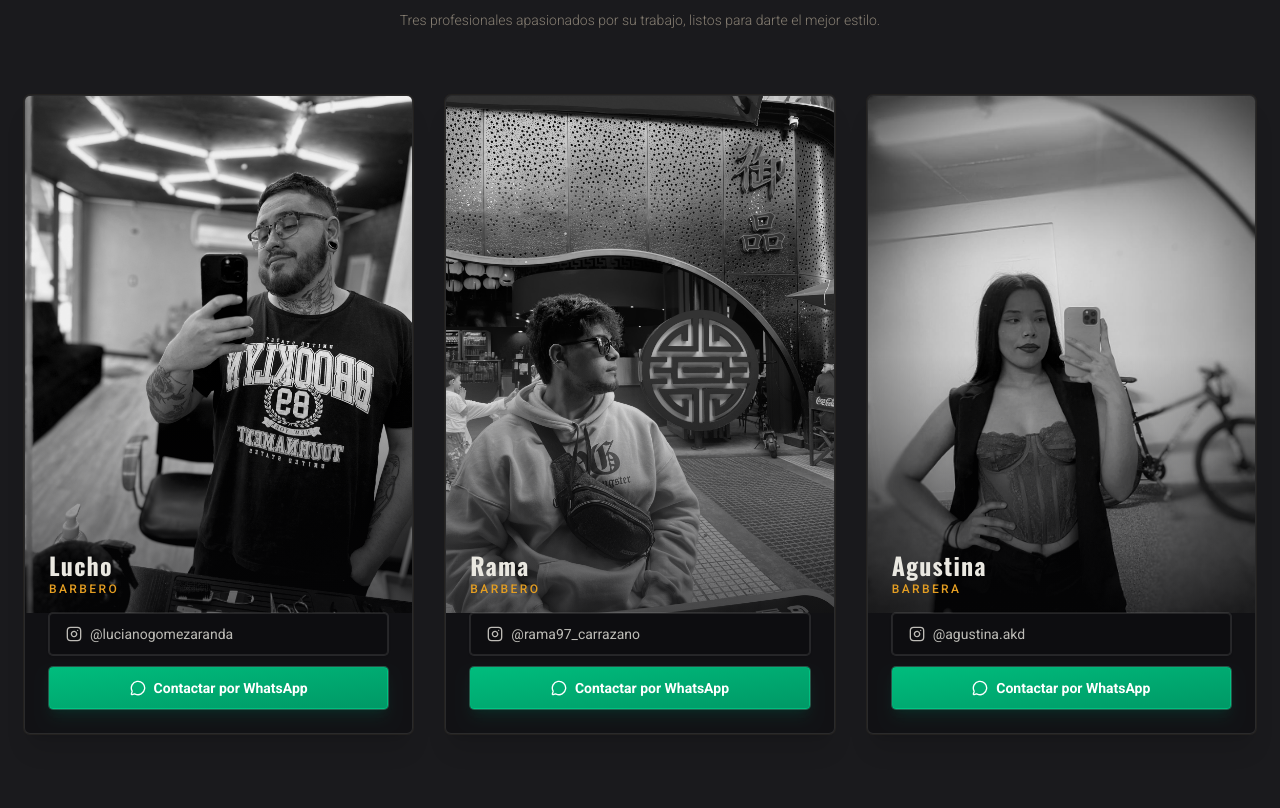
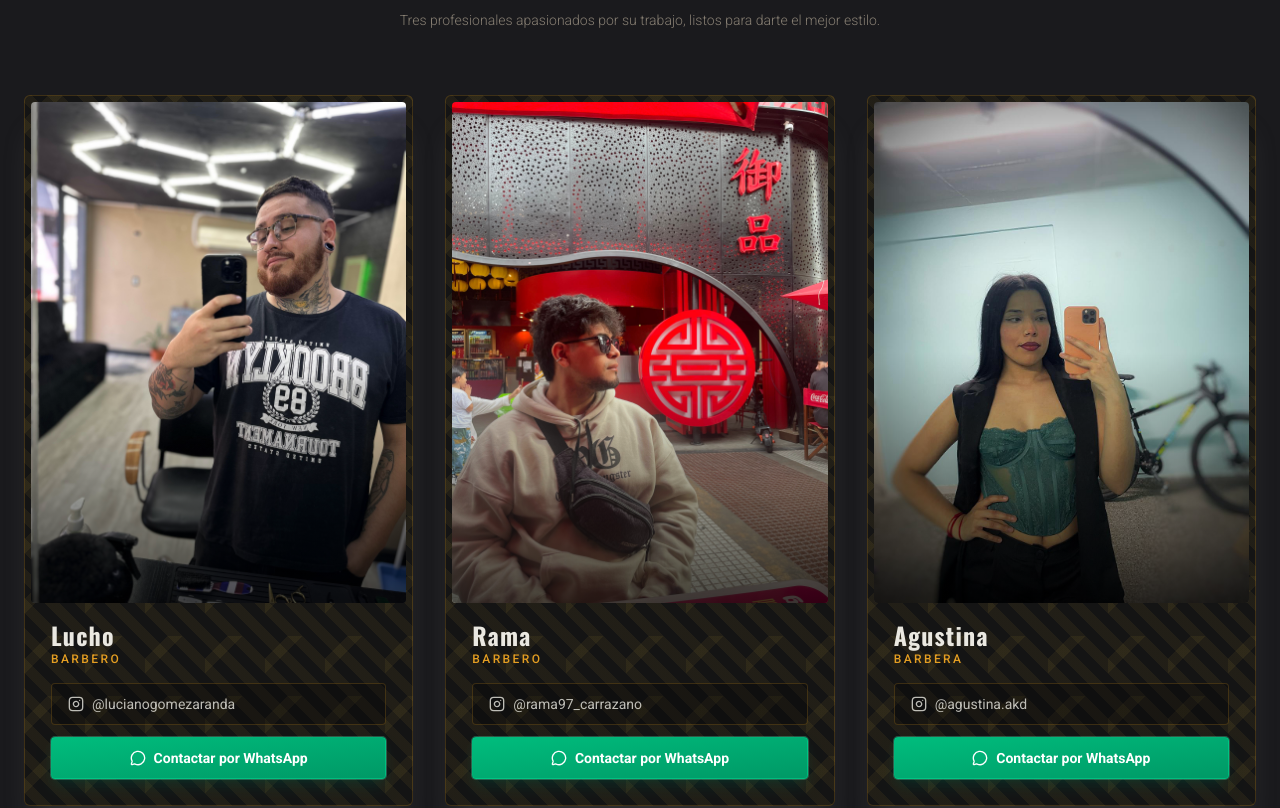
Before and after one commit to Agustin-Gomez-a/AmsterdamBarbershop, a Next.js app: page / in a window 1280 px wide. Shown: the part 3885-4693 px from the top of the page. Built offline with nearby package versions, Linux system fonts and the light colour scheme.

Commit message:
agregando cambios

```diff
--- a/components/services.tsx
+++ b/components/services.tsx
@@ -13,7 +13,8 @@ const services = [
     icon: Scissors,
     title: "Corte + Barba",
     description:
-      "Combo: corte a elección y perfilado de barba con toalla caliente.",
+      "Combo: corte a elección y perfilado de barba con toalla caliente."
+    ,
     price: "$10.000",
     duration: "50 min",
   },
--- a/components/team.tsx
+++ b/components/team.tsx
@@ -1,3 +1,5 @@
+"use client"
+
 import Image from "next/image"
 import luchoImg from "@/components/img/lucho.jpg"
 import ramaImg from "@/components/img/rama.jpg"
@@ -34,6 +36,72 @@ const barbers = [
 export function Team() {
   return (
     <section id="equipo" className="bg-secondary py-24">
+      {/* 3D Card Styles */}
+      <style jsx global>{`
+        .team-card-parent {
+          perspective: 1000px;
+        }
+
+        .team-card {
+          transform-style: preserve-3d;
+          background:
+            linear-gradient(135deg, #0000 18.75%, rgba(200, 160, 60, 0.08) 0 31.25%, #0000 0),
+            repeating-linear-gradient(45deg, rgba(200, 160, 60, 0.08) -6.25% 6.25%, #141414 0 18.75%);
+          background-size: 60px 60px;
+          background-position: 0 0, 0 0;
+          background-color: #141414;
+          box-shadow: rgba(142, 142, 142, 0.2) 0px 30px 30px -10px;
+          transition: all 0.5s ease-in-out;
+        }
+
+        .team-card:hover {
+          background-position: -100px 100px, -100px 100px;
+          transform: rotate3d(0.5, 1, 0, 15deg);
+          box-shadow: rgba(200, 160, 60, 0.15) 0px 40px 40px -10px;
+        }
+
+        .team-content-box {
+          transition: all 0.5s ease-in-out;
+          transform-style: preserve-3d;
+        }
+
+        .team-card-title {
+          transition: all 0.5s ease-in-out;
+          transform: translate3d(0px, 0px, 50px);
+        }
+
+        .team-card:hover .team-card-title {
+          transform: translate3d(0px, 0px, 60px);
+        }
+
+        .team-card-role {
+          transition: all 0.5s ease-in-out;
+          transform: translate3d(0px, 0px, 40px);
+        }
+
+        .team-card:hover .team-card-role {
+          transform: translate3d(0px, 0px, 55px);
+        }
+
+        .team-card-link {
+          transition: all 0.5s ease-in-out;
+          transform: translate3d(0px, 0px, 30px);
+        }
+
+        .team-card:hover .team-card-link {
+          transform: translate3d(0px, 0px, 50px);
+        }
+
+        .team-card-image-wrap {
+          transition: all 0.5s ease-in-out;
+          transform: translate3d(0px, 0px, 20px);
+        }
+
+        .team-card:hover .team-card-image-wrap {
+          transform: translate3d(0px, 0px, 40px);
+        }
+      `}</style>
+
       <div className="mx-auto max-w-7xl px-6">
         <div className="mb-16 text-center">
           <div className="mb-4 flex items-center justify-center gap-4">
@@ -53,27 +121,26 @@ export function Team() {
 
         <div className="grid gap-8 sm:grid-cols-3">
           {barbers.map((barber) => (
-            <div
-              key={barber.name}
-              className="group relative overflow-hidden rounded-md border border-white/10 bg-card/70 shadow-xl ring-1 ring-border/60 backdrop-blur-sm transition-all duration-300 hover:border-primary/40 hover:shadow-2xl"
-            >
-              <div className="relative aspect-[3/4] overflow-hidden">
+            <div key={barber.name} className="team-card-parent">
+              <div className="team-card overflow-hidden rounded-md border border-primary/20 p-1.5">
+                {/* Image */}
+                <div className="team-card-image-wrap relative aspect-[3/4] overflow-hidden rounded-sm">
                   <Image
                     src={barber.image}
                     alt={`${barber.name} - ${barber.role} en Amsterdam BarberShop`}
                     fill
-                  className="object-cover md:grayscale md:contrast-110 md:brightness-90 transition-all duration-500 group-hover:scale-105 group-hover:grayscale-0"
+                    className="object-cover"
                     sizes="(max-width: 640px) 100vw, 33vw"
                   />
-                <div className="absolute inset-0 bg-gradient-to-t from-background/60 via-transparent to-transparent" />
+                  <div className="absolute inset-0 bg-gradient-to-t from-black/70 via-transparent to-transparent" />
                 </div>
 
-              <div className="relative -mt-16 px-6 pb-6">
-                <div className="relative z-10">
-                  <h3 className="font-serif text-2xl font-bold tracking-wider text-foreground">
+                {/* Content */}
+                <div className="team-content-box px-5 pb-5 pt-4">
+                  <h3 className="team-card-title font-serif text-2xl font-bold tracking-wider text-foreground">
                     {barber.name}
                   </h3>
-                  <p className="mb-4 font-sans text-xs font-medium tracking-[0.2em] text-primary">
+                  <p className="team-card-role mb-4 font-sans text-xs font-medium tracking-[0.2em] text-primary">
                     {barber.role.toUpperCase()}
                   </p>
 
@@ -82,7 +149,7 @@ export function Team() {
                       href={barber.instagram}
                       target="_blank"
                       rel="noopener noreferrer"
-                      className="flex items-center gap-2 rounded-sm border border-white/10 bg-background/30 px-4 py-2.5 font-sans text-sm text-foreground/80 shadow ring-1 ring-white/10 transition-all hover:bg-background/50 hover:text-primary"
+                      className="team-card-link flex items-center gap-2 rounded-sm border border-primary/20 bg-background/30 px-4 py-2.5 font-sans text-sm text-foreground/80 transition-colors hover:bg-background/50 hover:text-primary"
                     >
                       <Instagram className="h-4 w-4" />
                       {barber.instagramHandle}
@@ -91,7 +158,7 @@ export function Team() {
                       href={`https://wa.me/${barber.whatsapp}`}
                       target="_blank"
                       rel="noopener noreferrer"
-                      className="flex w-full items-center justify-center gap-2 rounded-sm border border-emerald-400/40 bg-gradient-to-br from-emerald-500 to-emerald-600 px-4 py-2.5 font-sans text-sm font-semibold text-white shadow-lg shadow-emerald-900/30 ring-1 ring-emerald-300/30 transition-all hover:from-emerald-600 hover:to-emerald-700 hover:shadow-2xl hover:shadow-emerald-900/40 active:scale-[0.98]"
+                      className="team-card-link flex w-full items-center justify-center gap-2 rounded-sm border border-emerald-400/40 bg-gradient-to-br from-emerald-500 to-emerald-600 px-4 py-2.5 font-sans text-sm font-semibold text-white shadow-lg shadow-emerald-900/30 ring-1 ring-emerald-300/30 transition-colors hover:from-emerald-600 hover:to-emerald-700 active:scale-[0.98]"
                     >
                       <MessageCircle className="h-4 w-4" />
                       Contactar por WhatsApp
```
Lines whose indentation alone changed are shown as unchanged.
